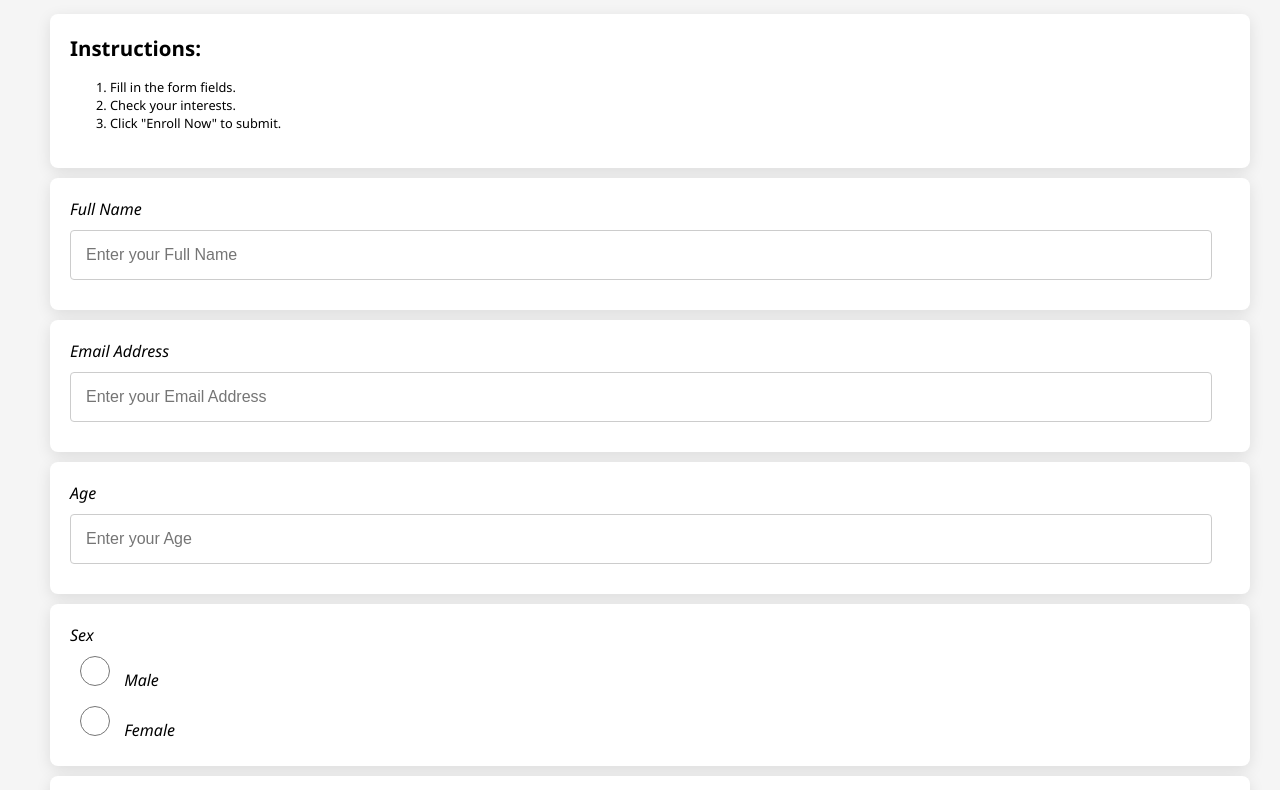
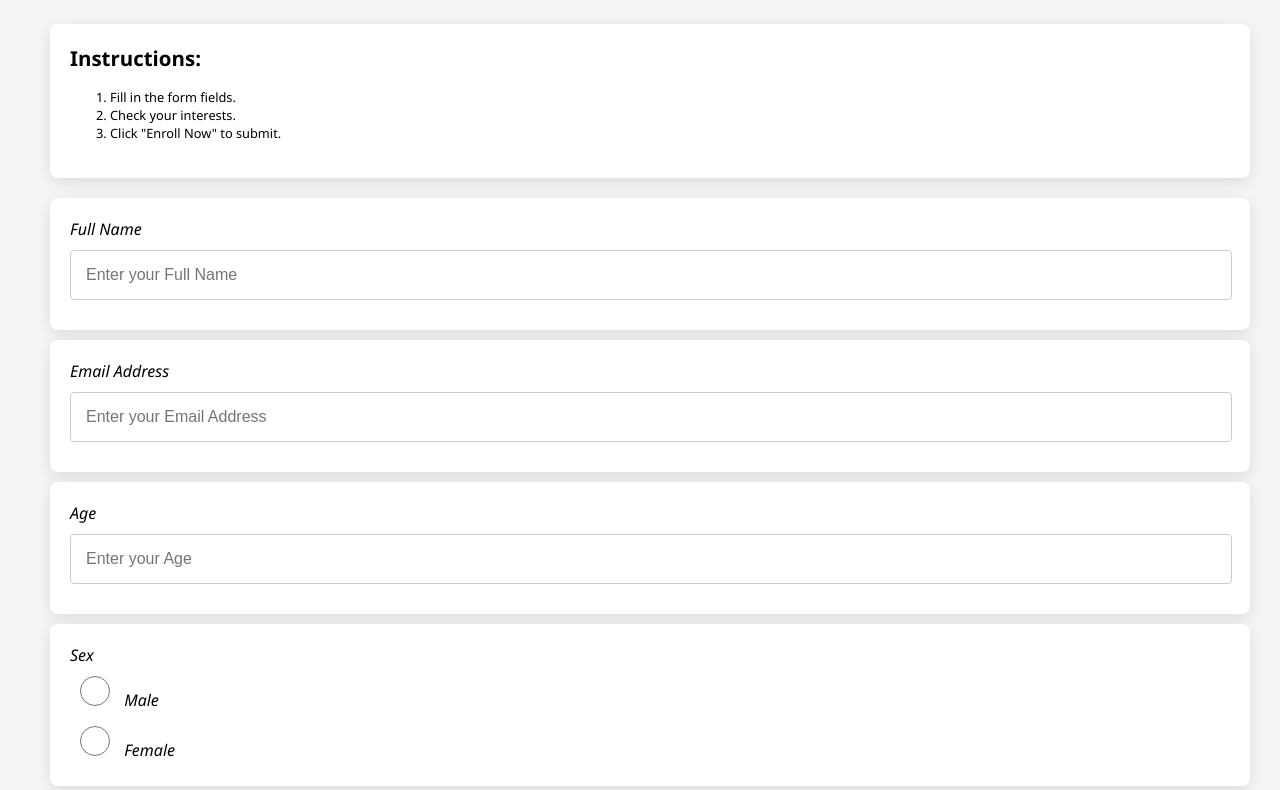
Before and after one commit to jayceemacaraig/PELEC201_ENROLLMENT-FORM, a plain HTML site: page index.html in a window 1280 px wide. Shown: the part 118-908 px from the top of the page. Drawn offline with Linux system fonts and the light colour scheme.

Commit message:
minor changes

```diff
--- a/index.css
+++ b/index.css
@@ -9,13 +9,17 @@ body {
 }
 
 .container {
+    display: flex;
+    flex-direction: column;
+    justify-content: center;
+    align-items: center;
     margin: 30px auto;
     padding: 10px 50px;
     background-color: #f5f5f5;
-    box-shadow: 0 4px 15px rgba(0, 0, 0, 0.1); /* Subtle shadow to enhance visibility */
     border-radius: 8px;
     width: 100%;
     max-width: 1200px;
+    box-shadow: 0 4px 15px rgba(0, 0, 0, 0.1);
 }
 
 
@@ -41,10 +45,12 @@ li {
 
 .cards {
     padding: 20px;
-    margin: 10px auto;
+    margin: 10px;
+    width: 1200px;
     background-color: #ffffff;
     box-shadow: 0 4px 15px rgba(0, 0, 0, 0.1); /* Subtle shadow to enhance visibility */
     border-radius: 8px;
+    box-sizing: border-box;
 }
 
 label {
@@ -54,12 +60,11 @@ label {
 
 
 input[type=text], input[type=email], input[type=number], select{
-    margin-top: 10px;
-    margin-bottom: 10px;
+    margin: 10px 0px;
     padding: 15px;
     border-radius: 4px;
     width: 100%;
-    max-width: 1110px;
+    max-width: 1130px;
     border: 1px solid #ccc;
     font-size: 1.25vw;
 }
@@ -105,7 +110,7 @@ input:hover {
 }
 table,th,td {
     background-color: white;
-    border: 1px solid black;;
+    border: 1px solid black;
     border-collapse: collapse;
     padding: 15px;
 }
```
